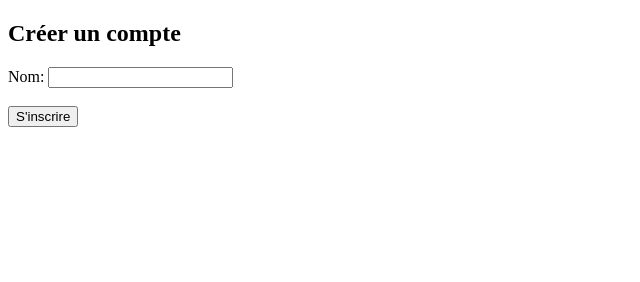
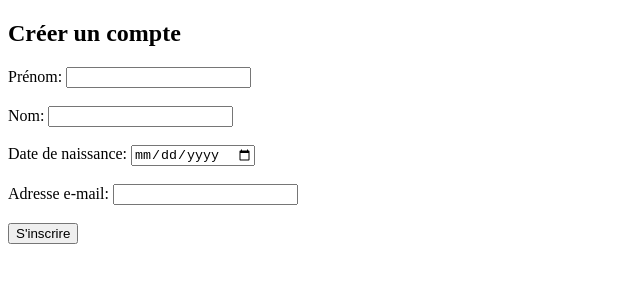
Before and after one commit to Dev6960/ONLINE-BANKING, a plain HTML site: page index.html in a window 1280 px wide. Shown: the whole page, without its empty margins (0-640 px from the left). Drawn offline with Linux system fonts and the light colour scheme.

Commit message:
Update index.html

```diff
--- a/index.html
+++ b/index.html
@@ -8,9 +8,22 @@
 <body>
     <h2>Créer un compte</h2>
     <form id="signup-form">
-        <label for="name">Nom:</label>
-        <input type="text" id="name" name="name" required>
+        <label for="first-name">Prénom:</label>
+        <input type="text" id="first-name" name="first-name" required>
         <br><br>
+
+        <label for="last-name">Nom:</label>
+        <input type="text" id="last-name" name="last-name" required>
+        <br><br>
+
+        <label for="dob">Date de naissance:</label>
+        <input type="date" id="dob" name="dob" required>
+        <br><br>
+
+        <label for="email">Adresse e-mail:</label>
+        <input type="email" id="email" name="email" required>
+        <br><br>
+
         <button type="submit">S'inscrire</button>
     </form>
 
```
